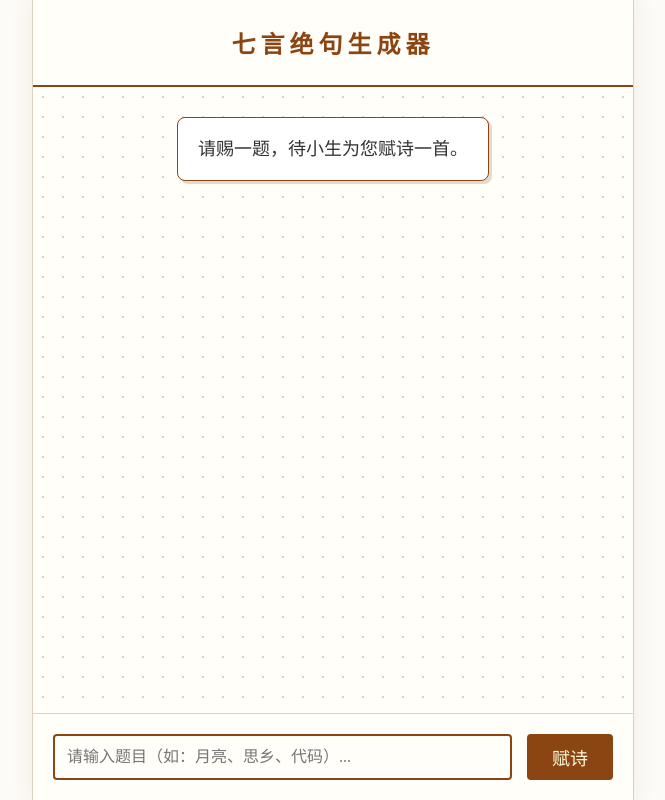
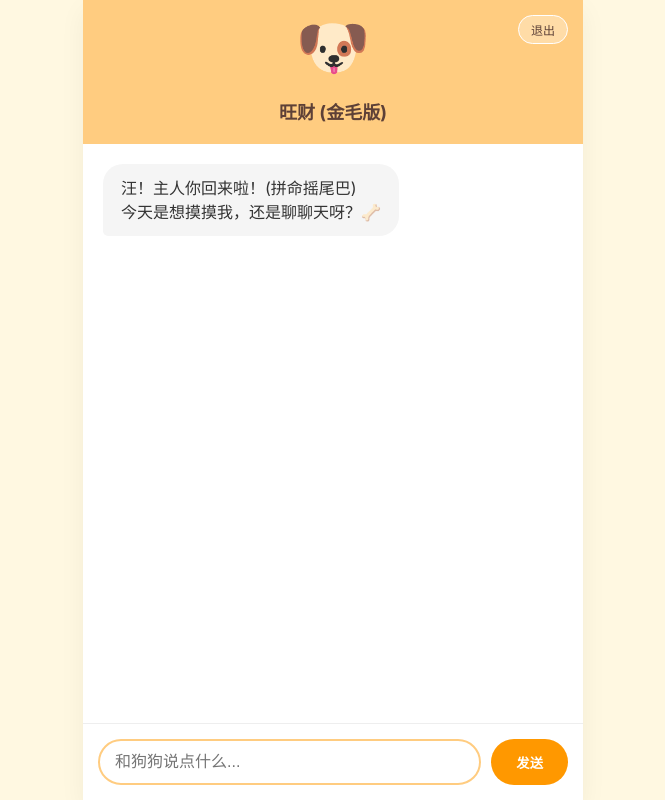
Before and after one commit to zypppei/deepseek-chat, a website: page public/index.html in a window 1280 px wide. Shown: the whole page, without its empty margins (307-972 px from the left). Drawn offline with nearby package versions, Linux system fonts and the light colour scheme; sample sign-in values are in the browser's storage.

Commit message:
变身狗狗聊天助手

```diff
--- a/public/index.html
+++ b/public/index.html
@@ -3,200 +3,212 @@
 <head>
     <meta charset="UTF-8">
     <meta name="viewport" content="width=device-width, initial-scale=1.0">
-    <title>AI 七言绝句助手</title>
-    <script src="https://cdn.jsdelivr.net/npm/marked/marked.min.js"></script>
+    <title>旺财 - 你的修勾朋友</title>
     <style>
-        /* --- 古风基础样式 --- */
+        /* --- 治愈系风格 --- */
         body {
-            background-color: #fdfbf7; /* 米宣纸色 */
-            /* 优先使用楷体，没有则宋体 */
-            font-family: "Kaiti SC", "STKaiti", "楷体", "Songti SC", serif;
+            background-color: #fff8e1; /* 暖淡黄色背景 */
+            font-family: -apple-system, BlinkMacSystemFont, "Segoe UI", Roboto, "Helvetica Neue", Arial, sans-serif;
             margin: 0;
             display: flex;
             justify-content: center;
             height: 100vh;
-            color: #4a4a4a;
+            color: #333;
         }
 
         .chat-container {
             width: 100%;
-            max-width: 600px;
-            background: #fffef9;
+            max-width: 500px;
+            background: #ffffff;
             display: flex;
             flex-direction: column;
-            box-shadow: 0 0 20px rgba(139, 69, 19, 0.1); /* 棕色阴影 */
+            box-shadow: 0 10px 25px rgba(0,0,0,0.05);
             height: 100%;
-            border-left: 1px solid #e0d0c0;
-            border-right: 1px solid #e0d0c0;
         }
 
+        /* 顶部狗狗形象区域 */
         .header {
-            padding: 25px;
+            padding: 20px;
             text-align: center;
-            border-bottom: 2px solid #8b4513; /* 深棕色边框 */
-            font-size: 24px;
+            background-color: #ffcc80; /* 橙色背景 */
+            position: relative;
+        }
+
+        .dog-avatar {
+            font-size: 60px; /* 大大的狗头 */
+            display: block;
+            margin-bottom: 5px;
+            animation: bounce 2s infinite; /* 让狗狗跳动 */
+        }
+
+        @keyframes bounce {
+            0%, 100% { transform: translateY(0); }
+            50% { transform: translateY(-10px); }
+        }
+
+        .title-text {
+            font-size: 18px;
             font-weight: bold;
-            color: #8b4513;
-            letter-spacing: 5px;
+            color: #5d4037;
+        }
+
+        .logout-btn {
+            position: absolute;
+            top: 15px;
+            right: 15px;
+            font-size: 12px;
+            padding: 5px 12px;
+            background: rgba(255,255,255,0.3);
+            border: 1px solid #fff;
+            border-radius: 20px;
+            color: #5d4037;
+            cursor: pointer;
         }
 
         #messages {
             flex: 1;
-            padding: 30px;
+            padding: 20px;
             overflow-y: auto;
             display: flex;
             flex-direction: column;
-            gap: 25px;
-            background-image: radial-gradient(#e0d0c0 1px, transparent 1px);
-            background-size: 20px 20px; /* 增加一点底纹 */
+            gap: 15px;
+            background: #fff;
         }
 
-        /* 消息气泡 - 古风改造 */
+        /* 气泡样式 - 圆润可爱 */
         .message {
-            max-width: 85%;
-            padding: 15px 20px;
-            border-radius: 8px;
-            line-height: 1.8;
-            font-size: 18px;
-            position: relative;
+            max-width: 80%;
+            padding: 12px 18px;
+            border-radius: 20px;
+            line-height: 1.5;
+            font-size: 16px;
         }
 
-        /* 用户消息 */
         .user {
             align-self: flex-end;
-            background-color: #8b4513;
-            color: #fff;
-            border-top-right-radius: 0;
-            box-shadow: 2px 2px 5px rgba(0,0,0,0.1);
+            background-color: #ffcc80;
+            color: #5d4037;
+            border-bottom-right-radius: 5px;
         }
 
-        /* AI 诗人消息 */
         .ai {
-            align-self: center; /* 诗句居中显示 */
-            background-color: #fff;
-            border: 1px solid #8b4513;
+            align-self: flex-start;
+            background-color: #f5f5f5;
             color: #333;
-            text-align: center; /* 文字居中 */
-            box-shadow: 3px 3px 0px rgba(139, 69, 19, 0.2);
-            min-width: 200px;
+            border-bottom-left-radius: 5px;
         }
 
-        /* 输入区域 */
         .input-area {
-            padding: 20px;
-            border-top: 1px solid #e0d0c0;
+            padding: 15px;
+            border-top: 1px solid #eee;
             display: flex;
-            gap: 15px;
-            background: #fffef9;
+            gap: 10px;
+            background: #fff;
         }
 
         input {
             flex: 1;
-            padding: 12px;
-            border: 2px solid #8b4513;
-            border-radius: 4px;
+            padding: 12px 15px;
+            border: 2px solid #ffcc80;
+            border-radius: 25px;
+            outline: none;
             font-size: 16px;
-            background: transparent;
-            font-family: inherit;
-            outline: none;
         }
 
-        button {
-            padding: 10px 25px;
-            background-color: #8b4513;
-            color: #fffcdb;
-            border: none;
-            border-radius: 4px;
-            font-size: 18px;
-            cursor: pointer;
-            font-family: inherit;
-            transition: all 0.2s;
+        input:focus {
+            border-color: #ff9800;
         }
 
-        button:hover {
-            background-color: #a0522d;
+        button#sendBtn {
+            padding: 0 25px;
+            background-color: #ff9800;
+            color: white;
+            border: none;
+            border-radius: 25px;
+            cursor: pointer;
+            font-weight: bold;
         }
 
-        button:disabled {
-            background-color: #ccc;
-            cursor: wait;
-        }
+        button:disabled { background-color: #ffd180; }
     </style>
 </head>
 <body>
 
 <div class="chat-container">
-    <div class="header">七言绝句生成器</div>
+    <div class="header">
+        <button class="logout-btn" onclick="logout()">退出</button>
+        <div class="dog-avatar">🐶</div>
+        <div class="title-text">旺财 (金毛版)</div>
+    </div>
 
     <div id="messages">
         <div class="message ai">
-            请赐一题，待小生为您赋诗一首。
+            汪！主人你回来啦！(拼命摇尾巴)<br>今天是想摸摸我，还是聊聊天呀？🦴
         </div>
     </div>
 
     <div class="input-area">
-        <input type="text" id="userInput" placeholder="请输入题目（如：月亮、思乡、代码）..." autocomplete="off">
-        <button id="sendBtn" onclick="sendMessage()">赋诗</button>
+        <input type="text" id="userInput" placeholder="和狗狗说点什么..." autocomplete="off">
+        <button id="sendBtn" onclick="sendMessage()">发送</button>
     </div>
 </div>
 
 <script>
+    const token = localStorage.getItem('token');
+    if (!token) window.location.href = '/login';
+
+    function logout() {
+        localStorage.removeItem('token');
+        window.location.href = '/login';
+    }
+
     const messagesDiv = document.getElementById('messages');
     const userInput = document.getElementById('userInput');
     const sendBtn = document.getElementById('sendBtn');
 
-    // 回车发送
-    userInput.addEventListener('keypress', (e) => {
-        if (e.key === 'Enter') sendMessage();
-    });
+    userInput.addEventListener('keypress', (e) => { if (e.key === 'Enter') sendMessage(); });
 
     async function sendMessage() {
         const text = userInput.value.trim();
         if (!text) return;
 
-        // 1. 显示用户输入
         addMessage(text, 'user');
-
         userInput.value = '';
         sendBtn.disabled = true;
-        sendBtn.innerText = '斟酌中...';
 
         try {
-            // 2. 发送给后端
             const response = await fetch('/api/chat', {
                 method: 'POST',
-                headers: { 'Content-Type': 'application/json' },
+                headers: {
+                    'Content-Type': 'application/json',
+                    'Authorization': 'Bearer ' + token
+                },
                 body: JSON.stringify({ message: text })
             });
 
+            if (response.status === 401 || response.status === 403) {
+                logout();
+                return;
+            }
+
             const data = await response.json();
-
             if (data.error) {
-                addMessage("小生才思枯竭：" + data.error, 'ai');
+                addMessage("嗷呜... (出错啦：" + data.error + ")", 'ai');
             } else {
-                // 3. 显示诗句
                 addMessage(data.reply, 'ai');
             }
 
         } catch (error) {
-            addMessage("网络连接不畅，请稍后再试。", 'ai');
+            addMessage("汪？网络好像断了...", 'ai');
         } finally {
             sendBtn.disabled = false;
-            sendBtn.innerText = '赋诗';
         }
     }
 
     function addMessage(text, sender) {
         const div = document.createElement('div');
         div.className = `message ${sender}`;
-
-        if (sender === 'ai') {
-            // 将换行符转换为 <br>，让诗句换行显示
-            div.innerHTML = text.replace(/\n/g, '<br>');
-        } else {
-            div.textContent = text;
-        }
-
+        div.innerHTML = sender === 'ai' ? text.replace(/\n/g, '<br>') : text;
         messagesDiv.appendChild(div);
         messagesDiv.scrollTop = messagesDiv.scrollHeight;
     }
```
Also changed, not shown: server.js (+66 -17 lines).
